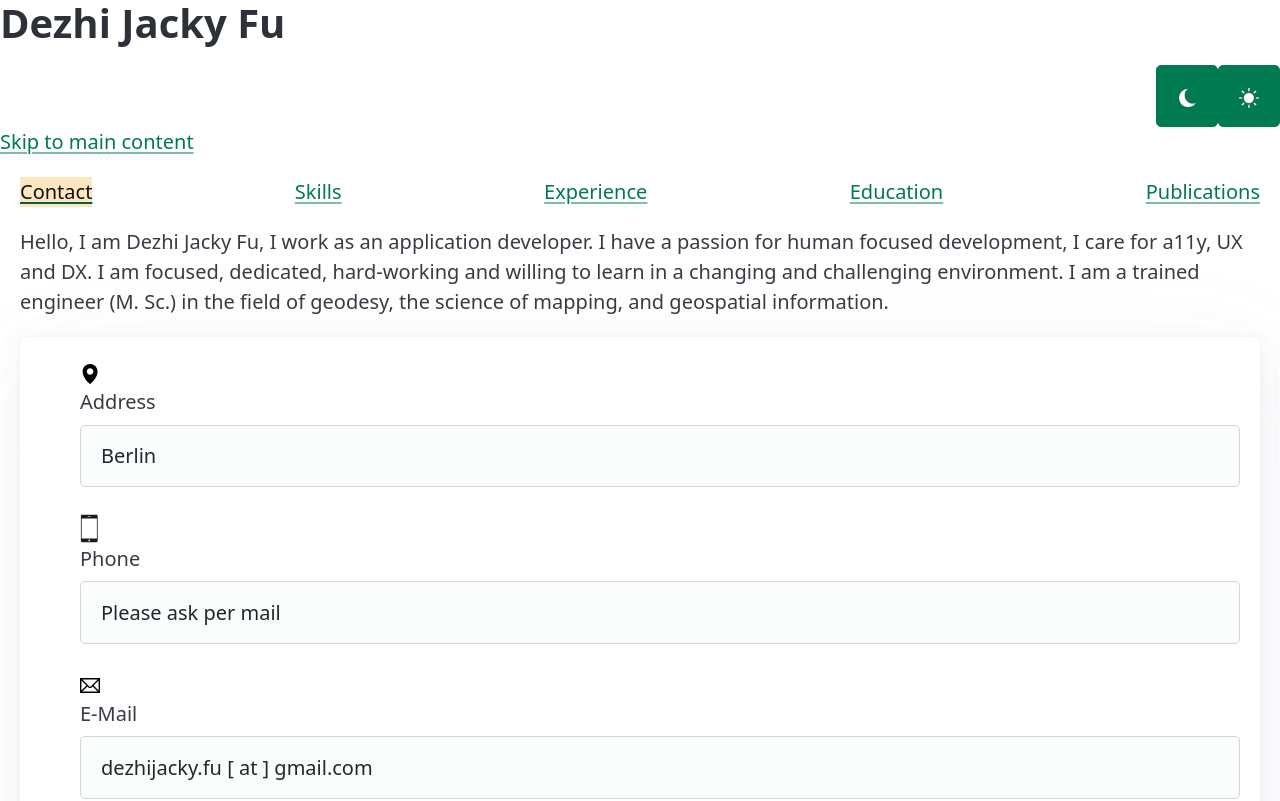
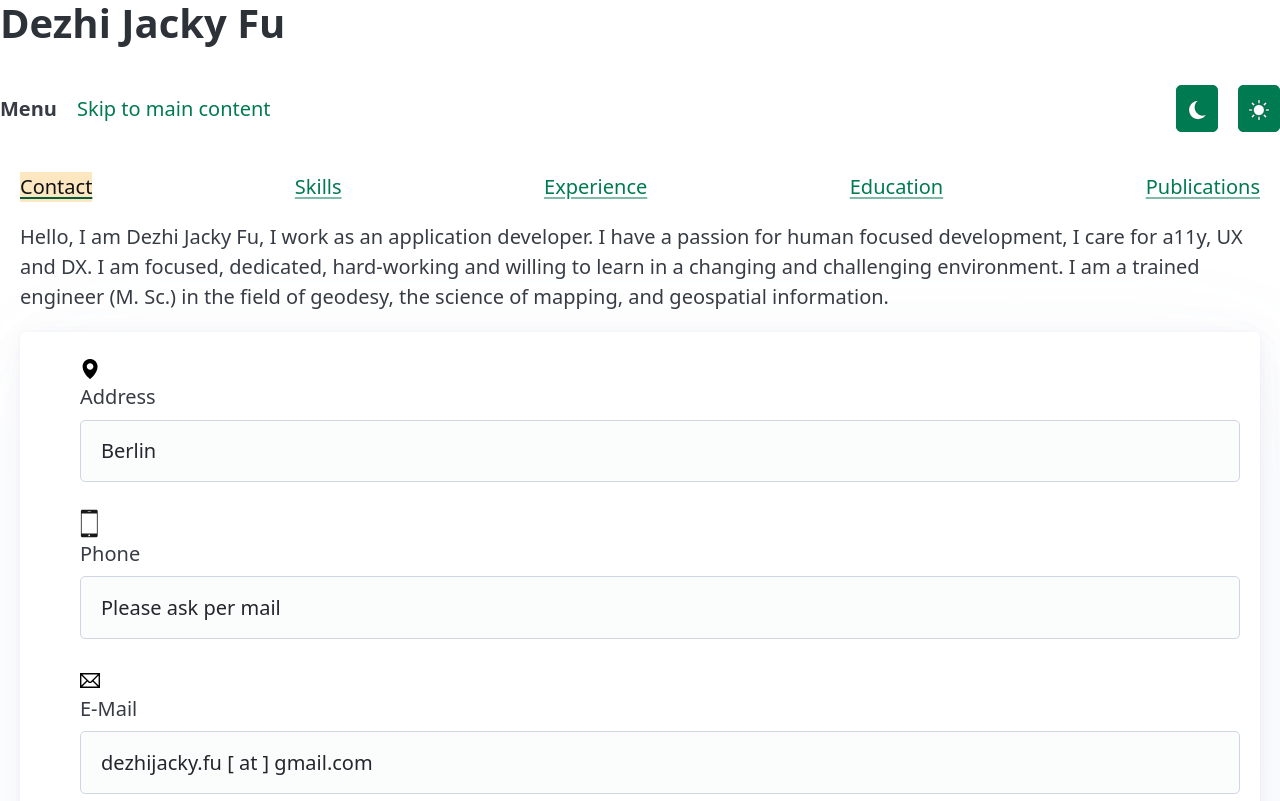
Before and after one commit to jackyscript/dejafu-cv, a Vue app: page / in a window 1280 px wide. Shown: the top 801 px of the page. Built offline with nearby package versions, Linux system fonts and the light colour scheme.

Commit message:
Introduce menu

```diff
--- a/src/App.vue
+++ b/src/App.vue
@@ -10,7 +10,6 @@ import MenuComponent from './components/MenuComponent.vue'
 
     <HeaderComponent msg="Dezhi Jacky Fu" />
     <MenuComponent></MenuComponent>
-    <a href="#main">Skip to main content</a>
     <nav class="nav">
       <RouterLink to="/">Contact</RouterLink>
       <RouterLink to="/skills">Skills</RouterLink>
--- a/src/components/HeaderComponent.vue
+++ b/src/components/HeaderComponent.vue
@@ -9,16 +9,8 @@ defineProps({
 
 <template>
   <div>
-    <h1 class="msg">{{ msg }}</h1>
+    <h1>{{ msg }}</h1>
   </div>
 </template>
 
-<style scoped>
-.msg {
-  margin-right: auto;
-}
-
-.logo {
-  width: 20px;
-}
-</style>
+<style scoped></style>
--- a/src/components/MenuComponent.vue
+++ b/src/components/MenuComponent.vue
@@ -8,29 +8,32 @@ function brighten() {
 </script>
 
 <template>
-  <div class="flex">
+  <nav>
+    <ul>
+      <li><strong>Menu</strong></li>
+      <li>
+        <a href="#main">Skip to main content</a>
+      </li>
+    </ul>
+    <ul>
+      <li>
         <button role="button" title="Darken" @click="darken">
           <img aria-hidden="true" class="logo" src="../assets/icons/darken.svg" alt="Darken" />
           <span hidden>Darken</span>
         </button>
+      </li>
+      <li>
         <button role="button" title="Brighten" @click="brighten">
           <img aria-hidden="true" class="logo" src="../assets/icons/brighten.svg" alt="Brighten" />
           <span hidden>Brighten</span>
         </button>
-  </div>
+      </li>
+    </ul>
+  </nav>
 </template>
 
 <style scoped>
-.msg {
-  margin-right: auto;
-}
-
 .logo {
   width: 20px;
 }
-
-.flex {
-  display: flex;
-  justify-content: flex-end;
-}
 </style>
```
Lines whose indentation alone changed are shown as unchanged.
